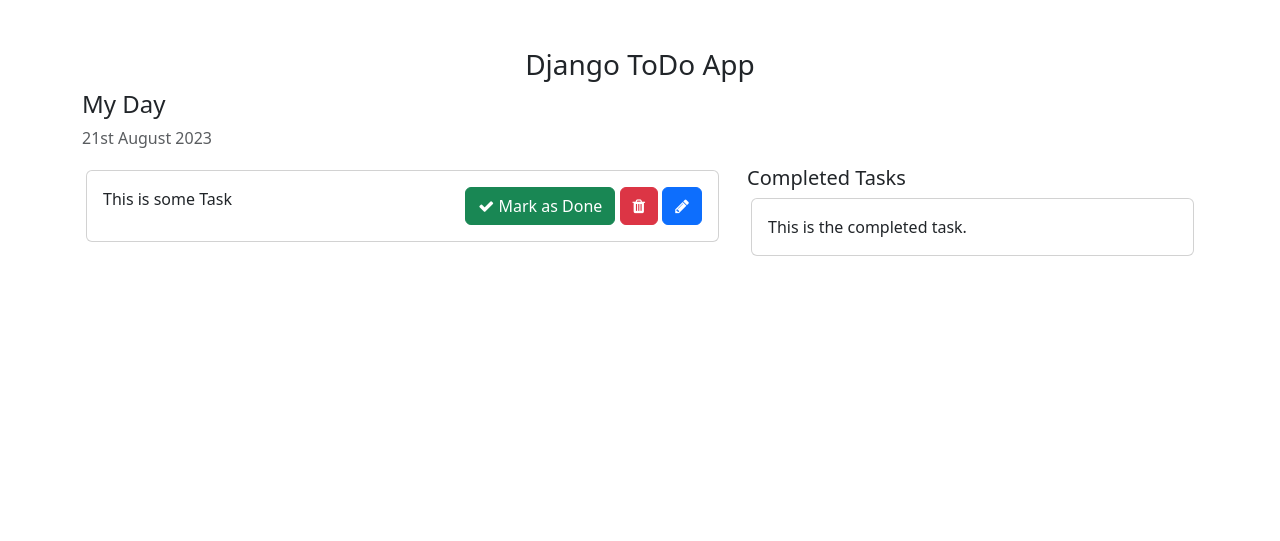
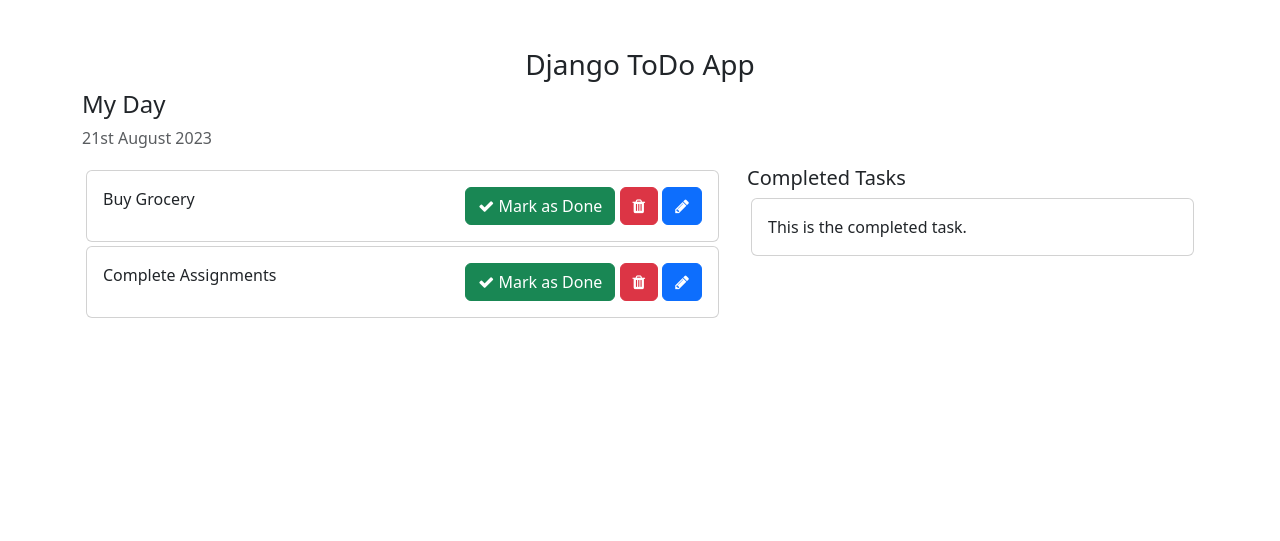
Before and after one commit to ChinonsoAgbo/Todo_List_APP, a Django app: template templates/home-todo.html in a window 1280 px wide. Shown: the top 541 px of the page. Run offline with Django 4.2, Linux system fonts and the light colour scheme; the template is opened without the code that fills it: values that come from a table or form of the project are taken from there, others are empty; data comes from the database, SQL or seed files in the repository; both versions use the stored data as it was after the commit.

Commit message:
Done with ADD and Delete functions

```diff
--- a/templates/home-todo.html
+++ b/templates/home-todo.html
@@ -26,17 +26,18 @@
             <p class="text-muted">{% now "jS F Y" %} </p>  <!--prints current date  -->
             <div class="col-md-7 col-lg-7" style="height: 450px; overflow: scroll;">
                 <!-- List of all the tasks for the day -->
+                {% for task in tasks %}
                 <div class="card m-1">
                     <div class="card-body">
-                        This is some Task
+                        {{task.task}}
                         <span style="position: relative; float: right;">
                             <a class="btn btn-success"><i class="fa fa-check"></i> Mark as Done</a>
-                            <a class="btn btn-danger"><i class="fa fa-trash"></i></a>
+                            <a href= "{% url 'deleteTask' task.id %}" class="btn btn-danger"><i class="fa fa-trash"> </i></a>
                             <a class="btn btn-primary"><i class="fa fa-pencil"></i></a>
                         </span>
                     </div>
                 </div>
-
+                {%endfor%}
             </div>
             <div class="col-md-5 col-lg-5">
                 <h5>Completed Tasks</h5>
@@ -51,11 +52,12 @@
         <div class="row">
             <div class="col-md-6 col-lg-6 p-0" style="position: absolute; bottom: 50px;">
                 <!-- To Do Form -->
-                <form action="" >
+                <form action="{% url 'addTask' %}"  method= "POST">
+                {% csrf_token %} <!-- for security purposes and for unintention data manipulation use in every Django form-->
                     <div class="form-group">
                         <span style="display: flex;">
-                            <input type="text" class="form-control" placeholder="Add a task">
-                            <button class="btn btn-primary" style="width: 200px;"><i class="fa fa-plus"></i> Add</button>
+                            <input type="text" name="task" class="form-control" placeholder="Add a task">
+                            <button type="submit" class="btn btn-primary" style="width: 200px;"><i class="fa fa-plus"></i> Add</button>
                         </span>
                     </div>
                 </form>
--- a/todo_main/urls.py
+++ b/todo_main/urls.py
@@ -15,12 +15,14 @@ Including another URLconf
     2. Add a URL to urlpatterns:  path('blog/', include('blog.urls'))
 """
 from django.contrib import admin
-from django.urls import path
-
+from django.urls import path,include
 from . import views
 
 
 urlpatterns = [
     path('admin/', admin.site.urls),
-    path('', views.home, name='home'),
+    path('', views.home, name='home-todo'),
+
+    #todo
+    path('todos/', include('todos.urls')),
 ]
--- a/todos/admin.py
+++ b/todos/admin.py
@@ -1,5 +1,8 @@
 from django.contrib import admin
 from .models import Task
 
+class TaskAdmin(admin.ModelAdmin):
+    list_display = ('task', 'is_completed', 'created_at') # display fields for Task model in admin panel
+    search_fields = ('task',) # search fields for Task model in admin panel
 # Register your models here.
-admin.site.register(Task)
+admin.site.register(Task, TaskAdmin)
--- /dev/null
+++ b/todos/urls.py
@@ -0,0 +1,8 @@
+from django.urls import path
+
+from . import views
+urlpatterns = [
+    path('addTask/', views.addTask, name='addTask'),
+    path('delete/<int:task_id>/', views.deleteTask, name='deleteTask'),
+
+]
```
Also changed, not shown: todos/views.py (+13 -1 lines), db.sqlite3.
